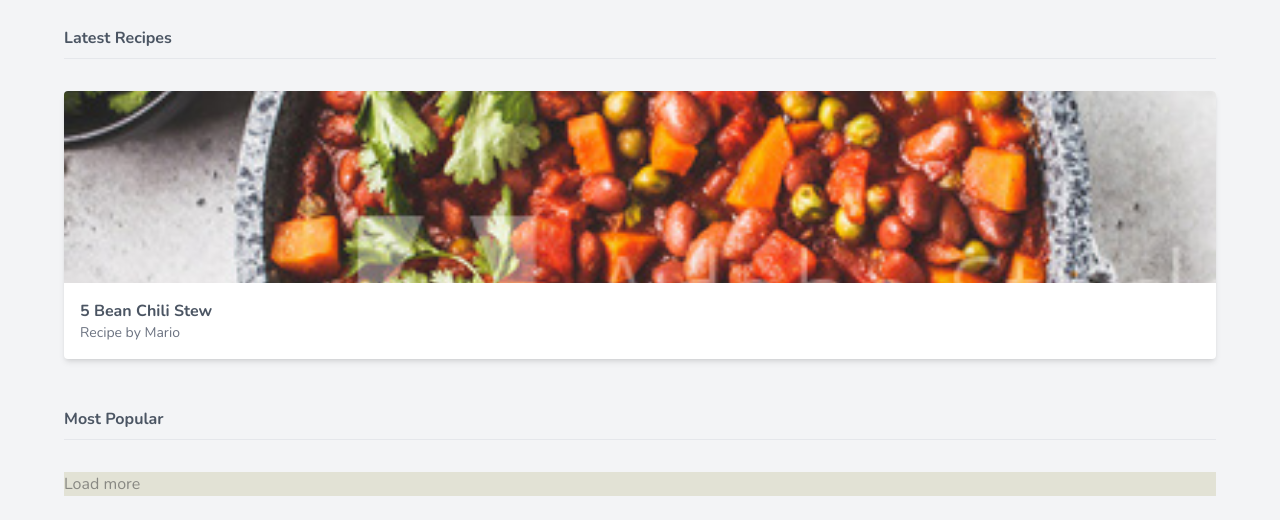
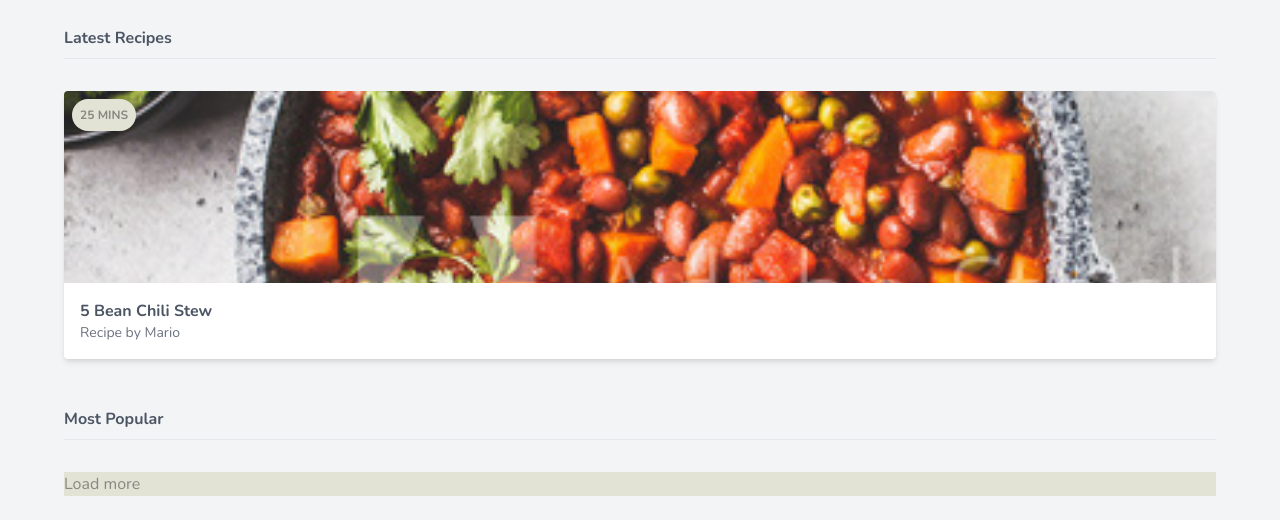
Before and after one commit to akshat-OwO/Ninja-Food, a website: page public/index.html in a window 1280 px wide. Shown: the part 291-811 px from the top of the page. Drawn offline with nearby package versions, Linux system fonts and the light colour scheme.

Commit message:
Cooking Time Badge

```diff
--- a/public/index.html
+++ b/public/index.html
@@ -53,11 +53,15 @@
 
                 <div class="mt-8">
                     <!-- cards go here -->
-                    <div class="bg-white rounded overflow-hidden shadow-md">
+                    <div class="bg-white rounded overflow-hidden shadow-md relative">
                         <img src="img/stew.jpg" alt="stew" class="w-full h-32 sm:h-48 object-cover">
                         <div class="m-4">
                             <span class="font-bold">5 Bean Chili Stew</span>
                             <span class="block text-gray-500 text-sm">Recipe by Mario</span>
+                        </div>
+                        <div
+                            class="bg-secondary-100 text-secondary-200 text-xs uppercase font-bold rounded-full p-2 absolute top-0 ml-2 mt-2">
+                            <span>25 mins</span>
                         </div>
                     </div>
                 </div>
```
Also changed, not shown: public/styles.css.
